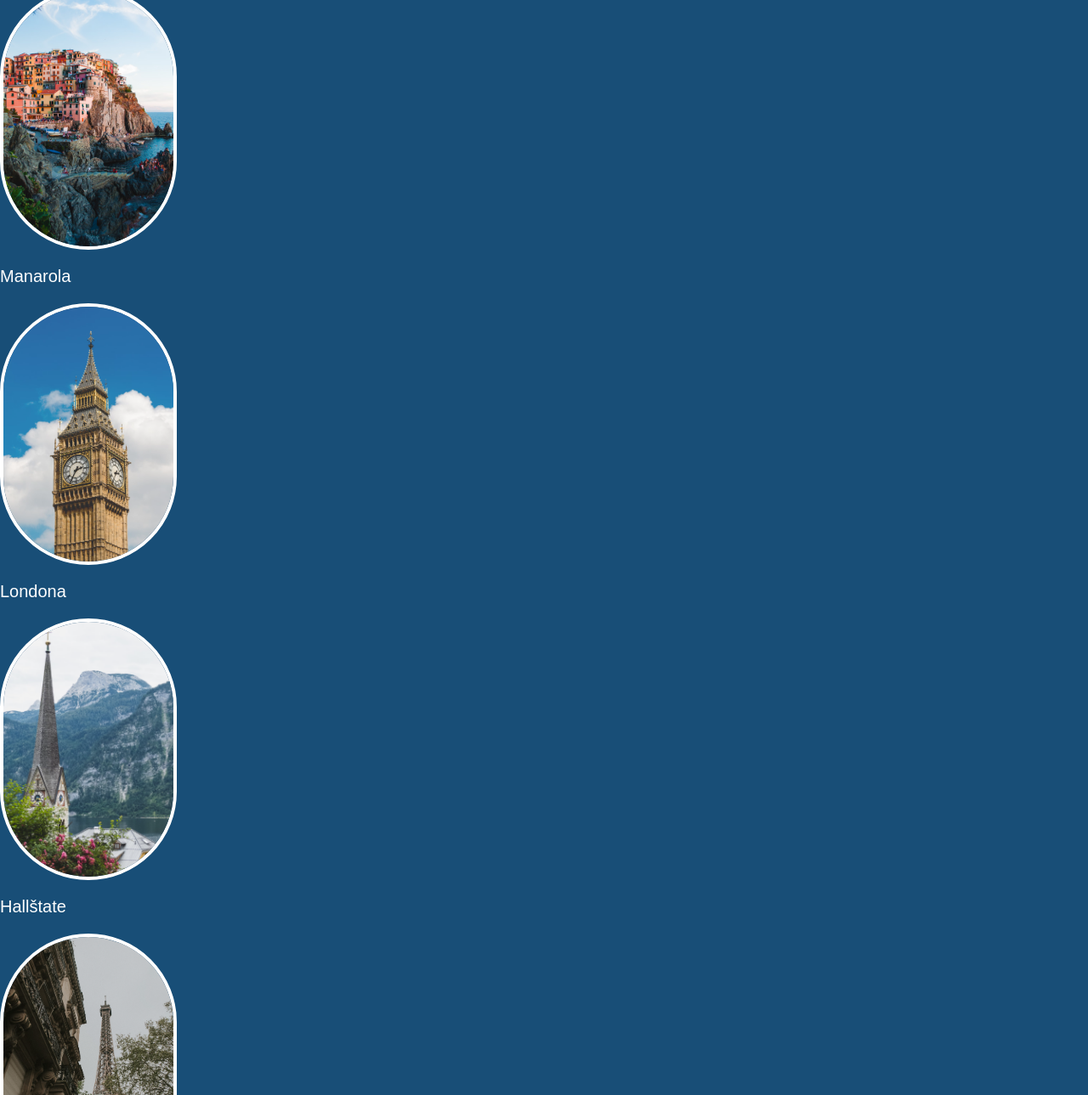
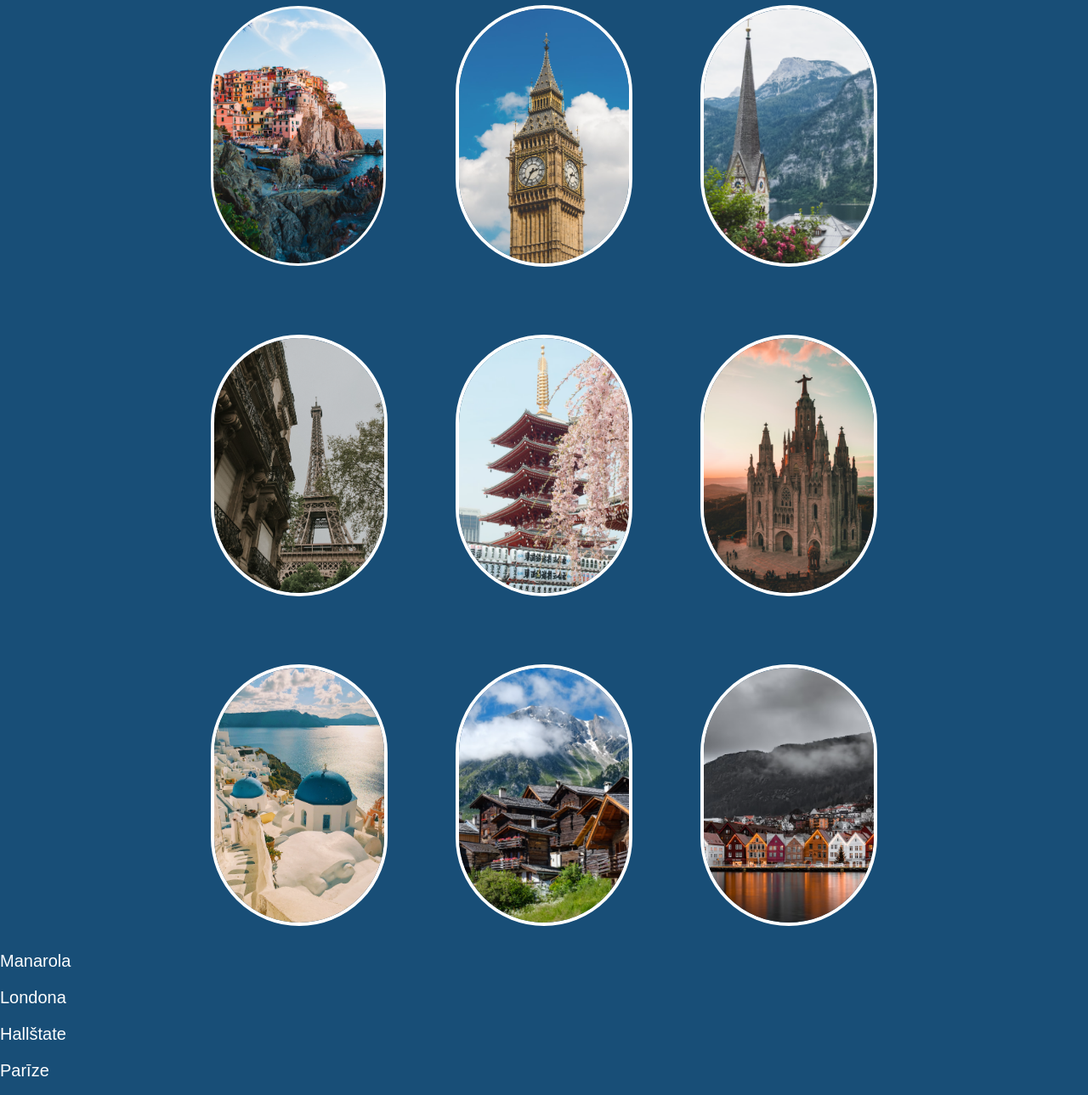
Before and after one commit to GerdaK7/Projekts-datorika, a plain HTML site: page Piedāvājumi.html in a window 1280 px wide. Shown: the part 89-1378 px from the top of the page at 85% size. Drawn offline with Linux system fonts and the light colour scheme.

Commit message:
datorika2

```diff
--- a/Piedavajumi.css
+++ b/Piedavajumi.css
@@ -1,3 +1,181 @@
+html {
+  height: 100%;
+  width: 100%;
+}
+
+html, body {
+  margin:0;
+  padding:0;
+}
+
+body {
+  background-color: #184E77;
+}
+
+.bilde1{
+  width: 200px;
+  height: 300px;
+  background-color: transparent;
+  border: 4px solid white;
+  border-radius: 120px;
+  overflow: hidden;
+  position: relative;
+  justify-content: center;
+  align-items: center;
+}
+
+.bilde1 img{
+  width: 100%;
+  height: 100%;
+  object-fit: cover;
+  border-radius: 90px;
+}
+
+.bilde2{
+  width: 200px;
+  height: 300px;
+  background-color: transparent;
+  border: 4px solid white;
+  border-radius: 120px;
+  overflow: hidden;
+  position: relative;
+  justify-content: center;
+  align-items: center;
+}
+.bilde2 img{
+  width: 100%;
+  height: 100%;
+  object-fit: cover;
+  border-radius: 90px;
+}
+
+.bilde3{
+  width: 200px;
+  height: 300px;
+  background-color: transparent;
+  border: 4px solid white;
+  border-radius: 120px;
+  overflow: hidden;
+  position: relative;
+  justify-content: center;
+  align-items: center;
+}
+.bilde3 img{
+  width: 100%;
+  height: 100%;
+  object-fit: cover;
+  border-radius: 90px;
+}
+
+.bilde4{
+  width: 200px;
+  height: 300px;
+  background-color: transparent;
+  border: 4px solid white;
+  border-radius: 120px;
+  overflow: hidden;
+  position: relative;
+  justify-content: center;
+  align-items: center;
+}
+.bilde4 img{
+  width: 100%;
+  height: 100%;
+  object-fit: cover;
+  border-radius: 90px;
+}
+
+.bilde5{
+  width: 200px;
+  height: 300px;
+  background-color: transparent;
+  border: 4px solid white;
+  border-radius: 120px;
+  overflow: hidden;
+  position: relative;
+  justify-content: center;
+  align-items: center;
+}
+.bilde5 img{
+  width: 100%;
+  height: 100%;
+  object-fit: cover;
+  border-radius: 90px;
+}
+
+.bilde6{
+  width: 200px;
+  height: 300px;
+  background-color: transparent;
+  border: 4px solid white;
+  border-radius: 120px;
+  overflow: hidden;
+  position: relative;
+  justify-content: center;
+  align-items: center;
+}
+.bilde6 img{
+  width: 100%;
+  height: 100%;
+  object-fit: cover;
+  border-radius: 90px;
+}
+
+.bilde7{
+  width: 200px;
+  height: 300px;
+  background-color: transparent;
+  border: 4px solid white;
+  border-radius: 120px;
+  overflow: hidden;
+  position: relative;
+  justify-content: center;
+  align-items: center;
+}
+.bilde7 img{
+  width: 100%;
+  height: 100%;
+  object-fit: cover;
+  border-radius: 90px;
+}
+
+.bilde8{
+  width: 200px;
+  height: 300px;
+  background-color: transparent;
+  border: 4px solid white;
+  border-radius: 120px;
+  overflow: hidden;
+  position: relative;
+  justify-content: center;
+  align-items: center;
+}
+.bilde8 img{
+  width: 100%;
+  height: 100%;
+  object-fit: cover;
+  border-radius: 90px;
+}
+
+.bilde9{
+  width: 200px;
+  height: 300px;
+  background-color: transparent;
+  border: 4px solid white;
+  border-radius: 120px;
+  overflow: hidden;
+  position: relative;
+  justify-content: center;
+  align-items: center;
+}
+.bilde9 img{
+  width: 100%;
+  height: 100%;
+  object-fit: cover;
+  border-radius: 90px;
+}
+
+
 #Manarola {
   color: white;
   font-family: "Poppins", sans-serif;
--- a/Piedāvājumi.html
+++ b/Piedāvājumi.html
@@ -25,43 +25,60 @@
      </nav>
    </header>
 <body>
+
+  <div class="grid-container">
+  <div class="grid">
+
   <div class="bilde1">
   <img src="Manarola.avif" alt="A beautiful view of Italy's Cinque Terre" width="200">
   </div>
-  <p id="Manarola">Manarola</p>
+
   <div class="bilde2">
   <img src="Londona.png" alt="Big Ben in London" width="200">
   </div>
-  <p id="Londona">Londona</p>
+
   <div class="bilde3">
   <img src="Hallštate.png" alt="A building in Austria" width="200">
   </div>
-  <p id="Hallstate">Hallštate</p>
+
   <div class="bilde4">
   <img src="Parīze.png" alt="The Eiffel tower in Paris" width="200">
   </div>
-  <p id="Parize">Parīze</p>
+
   <div class="bilde5">
   <img src="Taito.png" alt="A traditional house in Japan" width="200">
   </div>
-  <p id="Taito">Taito</p>
+
   <div class="bilde6">
   <img src="Barselona.png" alt="A church in Barcelona" width="200">
   </div>
-  <p id="Barselona">Barselona</p>
+
   <div class="bilde7">
   <img src="Santorini.png" alt="White houses in Santorini" width="200">
   </div>
-  <p id="Santorini">Santorini</p>
+
   <div class="bilde8">
   <img src="Grimenca.png" alt="Mountain houses in Switzerland" width="200">
   </div>
-  <p id="Grimenca">Grimenca</p>
+
   <div class="bilde9">
   <img src="Bergena.png" alt="Houses by the water in Iceland" width="200">
   </div>
+  </div>
+  </div>
+
+  <p id="Manarola">Manarola</p>
+  <p id="Londona">Londona</p>
+  <p id="Hallstate">Hallštate</p>
+  <p id="Parize">Parīze</p>
+  <p id="Taito">Taito</p>
+  <p id="Barselona">Barselona</p>
+  <p id="Santorini">Santorini</p>
+  <p id="Grimenca">Grimenca</p>
   <p id="Bergena">Bergena</p>
 
+
+<div class="Izcenojums">
 <div class="Manarola">
   <h4>Manarola, Itālija</h4>
   <p>Cena: €500 - €700 (7 dienu ceļojums)</p>
@@ -115,10 +132,13 @@
   <p>Cena: €700 - €950 (6 dienu ceļojums)</p>
   <p>Bergena ir lieliska vieta, lai apmeklētu Norvēģijas fjordus un izbaudītu vietējo kultūru. Ceļojums ietver ekskursijas uz UNESCO Pasaules mantojuma vietām, kā arī krāšņu skatu uz fjordiem. Cena ietver lidojumus, naktsmītnes un transportu.</p>
 </div>
+</div>
 
+  <div class="footer2">
   <footer>
     <p>© Explore It</p>
   </footer>
+  </div>
 
 
 </body>
--- a/style.css
+++ b/style.css
@@ -55,7 +55,7 @@ nav {
   display: block;
 }
 
-footer {
+.footer1 {
   background-color: white;
   color: #0A85ED;
   font-family: "Poppins", sans-serif;
@@ -141,6 +141,25 @@ footer {
 
 /*Piedāvājumu lapa*/
 
+.grid-container {
+  display: flex;
+  justify-content: center;
+  align-items: center;
+  height: 100%;
+}
+
+.grid {
+  display: grid;
+  grid-template-columns: repeat(3, 1fr);
+  gap: 80px;
+  margin: auto;
+  padding-top: 50px;
+  padding: 20px;
+  text-align: center;
+  font-family: sans-serif;
+  align-items: center;
+}
+
 .bilde1{
   width: 200px;
   height: 300px;
@@ -151,6 +170,22 @@ footer {
   position: relative;
   justify-content: center;
   align-items: center;
+}
+
+.bilde1 {
+  width: 200px;
+  height: 300px;
+  border: 3px solid white;
+  border-radius: 120px;
+  overflow: hidden;
+  background: #eee;
+}
+
+.bilde1 img {
+  width: 100%;
+  height: 100%;
+  object-fit: cover;
+  border-radius: 90px;
 }
 
 .bilde1 img{
@@ -304,10 +339,13 @@ footer {
   border-radius: 90px;
 }
 
+
+
 #Manarola {
   color: white;
   font-family: "Poppins", sans-serif;
   font-size: 20px;
+  margin-top: 10px;
 }
 
 #Londona {
@@ -356,6 +394,7 @@ footer {
   color: white;
   font-family: "Poppins", sans-serif;
   font-size: 20px;
+  margin-top: 10px;
 }
 .Manarola {
   color: white;
@@ -404,4 +443,104 @@ footer {
 
 h4 {
   font-weight: bold;
+  font-size: 20px;
 }
+
+.Izcenojums {
+  width: 900px;
+  height: 500px;
+  overflow-y: auto;
+  padding: 10px;
+  border: 2px solid white;
+  margin: 20px auto;
+  border-radius: 35px;
+  background-color: transparent;
+  text-align: center;
+  box-sizing: border-box;
+  align-items: center;
+}
+
+.footer2 {
+  background-color: white;
+  color: #0A85ED;
+  font-family: "Poppins", sans-serif;
+  font-weight: bold;
+  font-size: 13px;
+  bottom: 0; /* Always at the bottom */
+  width: 100%;
+}
+/*Autorizācija*/
+
+label {
+font-size: 25px;
+color: white;
+font-family: "Poppins", sans-serif;
+font-weight: bold;
+margin-bottom: 20px;
+margin-top: 50px;
+margin-left: 30px;
+display: inline-block;
+text-align: left;
+}
+
+#lietotajvards {
+  width: 80%;
+  padding: 12px 20px;
+  border: 2px solid white;
+  border-radius: 30px;
+  font-size: 20px;
+  color: white;
+  background-color: transparent;
+  box-sizing: border-box;
+  margin-left: 25px;
+  transition: all 0.3s ease;
+  }
+
+#parole2 {
+  width: 80%;
+  padding: 12px 20px;
+  border: 2px solid white;
+  border-radius: 30px;
+  font-size: 20px;
+  color: white;
+  background-color: transparent;
+  box-sizing: border-box;
+  margin-left: 25px;
+}
+
+input[type="submit"] {
+  background-color: #B8C0FF;
+  color: white;
+  font-family: "Poppins", sans-serif;
+  border: none;
+  padding: 15px 32px;
+  text-align: center;
+  font-size: 18px;
+  margin: 50px 25px;
+  cursor: pointer;
+  border-radius: 30px;
+}
+
+.map {
+  display: flex;
+  align-items: center;
+  justify-content: center;
+}
+.map img {
+  width: 800px;
+  height: 200px;
+  object-fit: cover;
+  border-radius: 100px;
+  display: flex;
+  align-items: center;
+}
+
+.footer3 {
+  background-color: white;
+  color: #0A85ED;
+  font-family: "Poppins", sans-serif;
+  font-weight: bold;
+  font-size: 13px;
+  bottom: 0; /* Always at the bottom */
+  width: 100%;
+}
```
Also changed, not shown: Login.html (+4 -0 lines), index.html (+2 -0 lines).
